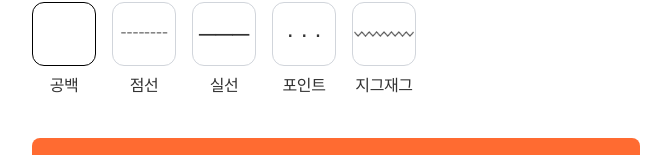
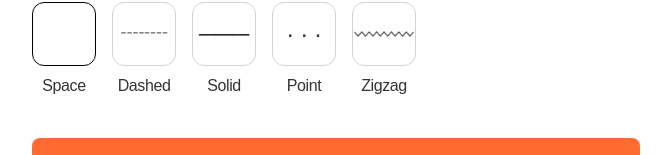
Before and after one commit to Mt-NextJs/linkle, a Next.js app: page /admin/divider in a window 1280 px wide. Shown: the part 449-604 px from the top of the page, without its empty margins (304-975 px from the left). Built offline with nearby package versions, Linux system fonts and the light colour scheme.

Commit message:
♻️[Refactor] 구분선 블록 키 값을 한글에서 영어로 변경 #159

```diff
--- a/src/app/admin/(block)/divider/components/divider-preview.tsx
+++ b/src/app/admin/(block)/divider/components/divider-preview.tsx
@@ -14,25 +14,25 @@ const DividerContent = ({ type }: DividerContentProps) => {
   const commonClasses = "flex h-12 items-center justify-center";
 
   switch (type) {
-    case "공백":
+    case "Space":
       return <div className={commonClasses} />;
-    case "점선":
-    case "실선":
+    case "Dashed":
+    case "Solid":
       return (
         <div className={commonClasses}>
           <div
-            className={`w-full border-t ${type === "점선" ? "border-dashed" : "border-solid"}`}
+            className={`w-full border-t ${type === "Dashed" ? "border-dashed" : "border-solid"}`}
           />
         </div>
       );
-    case "포인트":
+    case "Point":
       return <div className={commonClasses}>· · ·</div>;
-    case "지그재그":
+    case "Zigzag":
       return (
         <div className={commonClasses}>
           <Image
             src="/assets/icons/item_zigzag.png"
-            alt="지그재그"
+            alt="Zigzag"
             width={70}
             height={5}
           />
--- a/src/app/admin/(block)/divider/components/divider-selector.tsx
+++ b/src/app/admin/(block)/divider/components/divider-selector.tsx
@@ -11,12 +11,12 @@ export default function DividerSelector({
   selected,
 }: DividerSelectorProps) {
   const dividers: Divider[] = [
-    { name: "공백", icon: " " },
-    { name: "점선", icon: "┈┈" },
-    { name: "실선", icon: "───" },
-    { name: "포인트", icon: "· · ·" },
+    { name: "Space", icon: " " },
+    { name: "Dashed", icon: "┈┈" },
+    { name: "Solid", icon: "───" },
+    { name: "Point", icon: "· · ·" },
     {
-      name: "지그재그",
+      name: "Zigzag",
       icon: (
         <Image
           src="/assets/icons/item_zigzag.png"
--- a/src/app/admin/(block)/divider/page.tsx
+++ b/src/app/admin/(block)/divider/page.tsx
@@ -10,7 +10,7 @@ import AddButton from "@app/admin/(block)/components/buttons/add-button";
 import { getSequence } from "lib/get-sequence";
 
 export default function DividerPage() {
-  const [selectedDivider, setSelectedDivider] = useState<DividerType>("공백");
+  const [selectedDivider, setSelectedDivider] = useState<DividerType>("Space");
 
   const handleAddDivider = async () => {
     try {
@@ -55,11 +55,11 @@ export default function DividerPage() {
 
   const getDividerStyle = (dividerType: DividerType): number => {
     const styles: Record<DividerType, number> = {
-      공백: 1,
-      점선: 2,
-      실선: 3,
-      포인트: 4,
-      지그재그: 5,
+      Space: 1,
+      Dashed: 2,
+      Solid: 3,
+      Point: 4,
+      Zigzag: 5,
     };
     return styles[dividerType] || 1;
   };
--- a/src/app/admin/(block)/divider/types.ts
+++ b/src/app/admin/(block)/divider/types.ts
@@ -1,4 +1,4 @@
-export type DividerType = "공백" | "점선" | "실선" | "포인트" | "지그재그";
+export type DividerType = "Space" | "Dashed" | "Solid" | "Point" | "Zigzag";
 
 export interface Divider {
   name: DividerType;
```
